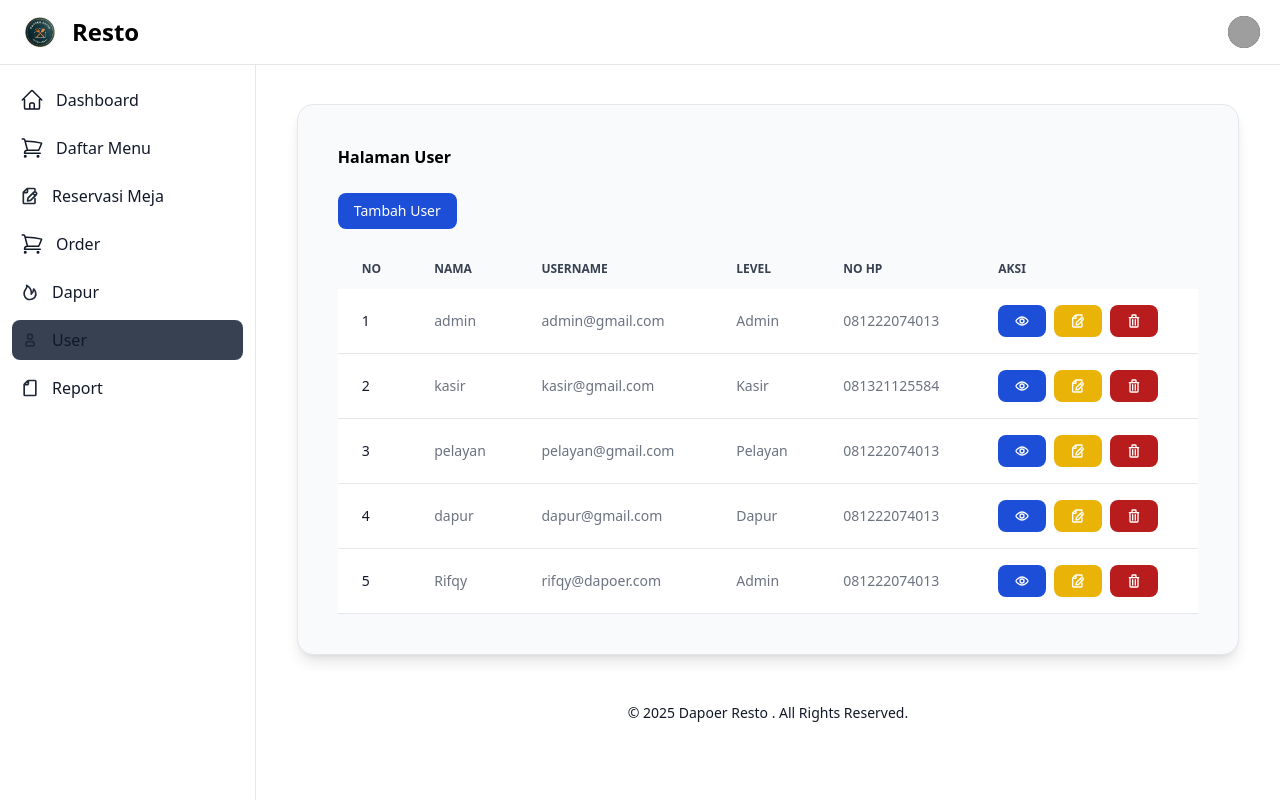
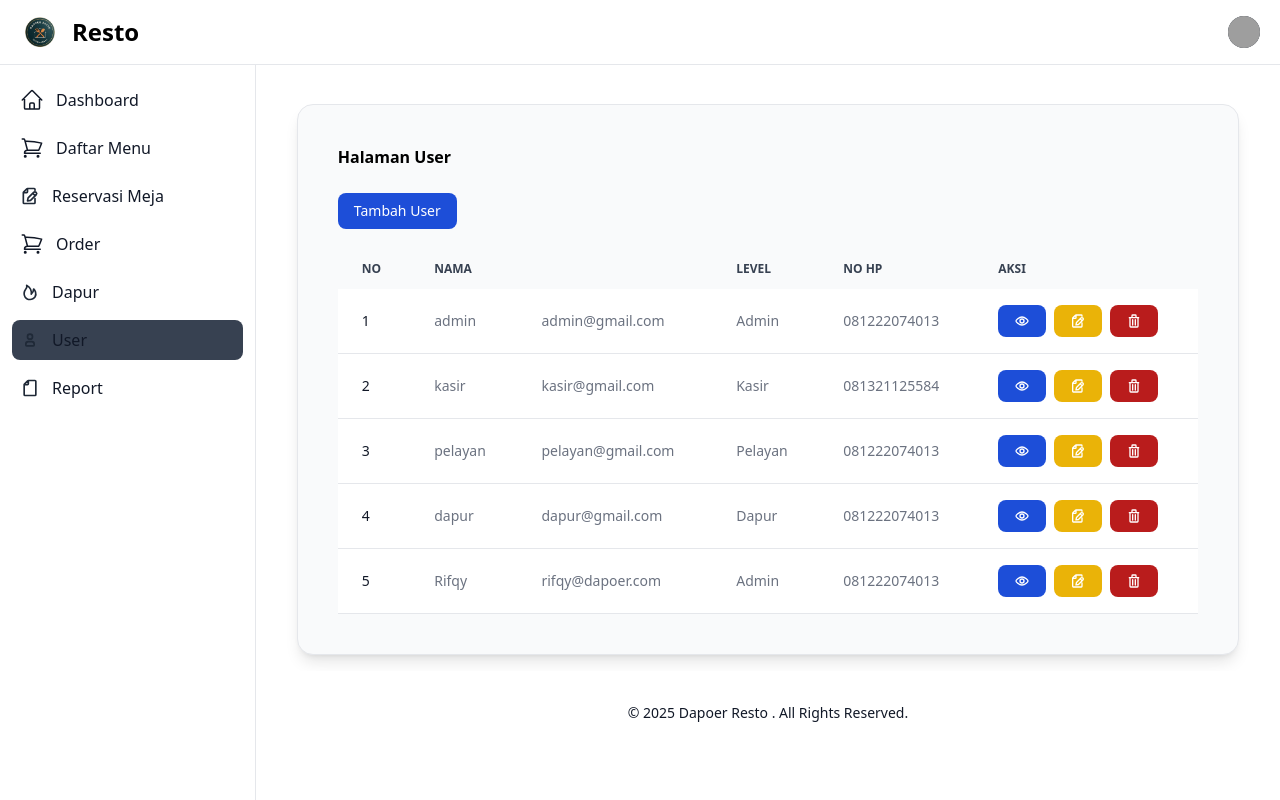
Before and after one commit to rifqyfakhryzain/Tubes-RPL-1, a PHP site: page /user.php in a window 1280 px wide. Run offline with PHP 8.4, Linux system fonts and the light colour scheme; a user stored in the database is signed in; data comes from the database, SQL or seed files in the repository; some libraries are stand-ins or nearby versions; grey boxes are pictures that could not be loaded.

Commit message:
Mengubah tampilan user

```diff
--- a/user.php
+++ b/user.php
@@ -100,7 +100,7 @@ while ($record = mysqli_fetch_assoc($query)) {
                               Nama
                            </th>
                            <th scope="col" class="px-6 py-3">
-                              Username
+
                            </th>
                            <th scope="col" class="px-6 py-3">
                               Level
```
